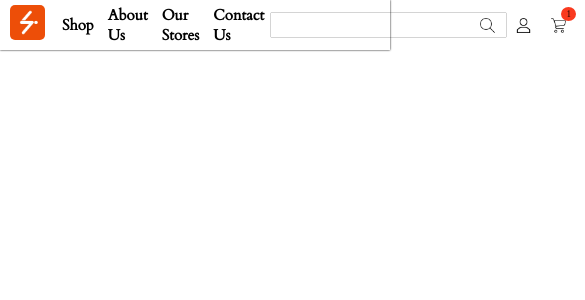
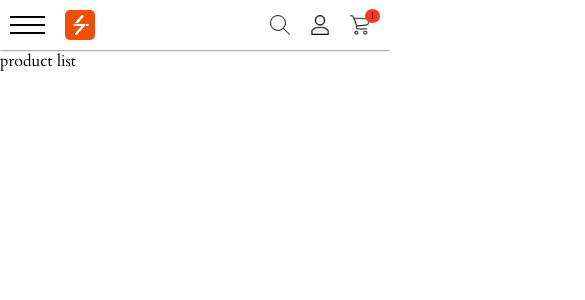
Before and after one commit to akhilbiju/ShopTrade, a React (Create React App) app: page / in a window 390 px wide. Shown: the top 300 px of the page, 585 px wide, since content can reach past the window. Built offline with nearby package versions, Linux system fonts and the light colour scheme.

Commit message:
Added mobile menu

```diff
--- a/src/components/App.js
+++ b/src/components/App.js
@@ -1,11 +1,13 @@
 import './App.scss';
 import Header from './header/Header';
+import ProductList from './products/ProductList';
 import { StoreProvider } from '../contexts/TodoContext';
 
 function App() {
   return (
     <StoreProvider>
       <Header />
+      <ProductList />
     </StoreProvider>
   );
 }
--- a/src/components/App.scss
+++ b/src/components/App.scss
@@ -0,0 +1,5 @@
+#root {
+  overflow: auto;
+  height: 100%;
+  width: 100%;
+}
--- a/src/components/header/Header.js
+++ b/src/components/header/Header.js
@@ -1,18 +1,34 @@
 import './Header.scss';
+import { useState } from 'react';
 import logo from '../../images/logo.png';
 import search from '../../images/search.png';
 import user from '../../images/user.png';
 import cart from '../../images/cart.png';
+import SideNav from '../sidenav/SideNav';
 
 function Header() {
+  const [menuState, setMenuState] = useState(false);
   const cartTotal = 1;
   const inputStyle = {
     background: 'url(' + search + ') 95% no-repeat',
     backgroundSize: '15px',
   };
+  const handleMenuEvent = (value) => {
+    setMenuState(value);
+  };
+  const openMenu = () => {
+    setMenuState(true);
+  };
+
   return (
+    <>
       <header>
         <div className="logo">
+          <div onClick={openMenu} className="hamburger">
+            <div></div>
+            <div></div>
+            <div></div>
+          </div>
           <img src={logo} alt="logo not available"></img>
         </div>
         <div className="navlinks">
@@ -22,17 +38,15 @@ function Header() {
           <span className="navItem">Contact Us</span>
         </div>
         <div className="controls">
-        <input
-          className="searchbox-large"
-          type="text"
-          style={inputStyle}
-        ></input>
-        {/* <img src={search} alt="not available"></img> */}
+          <input className="searchbox-large" style={inputStyle}></input>
+          <img className="searchIcon" src={search} alt="not available"></img>
           <img src={user} alt="not available"></img>
           <img src={cart} alt="not available"></img>
           {cartTotal > 0 && <span className="cartcount">{cartTotal}</span>}
         </div>
       </header>
+      <SideNav opened={menuState} menuevent={handleMenuEvent} />
+    </>
   );
 }
 
--- a/src/components/header/Header.scss
+++ b/src/components/header/Header.scss
@@ -6,8 +6,21 @@ header {
   justify-content: space-between;
   align-items: center;
   .logo {
+    height: 100%;
+    display: flex;
+    .hamburger {
+      margin: auto 10px;
+      cursor: pointer;
+      display: none;
+      div {
+        width: 35px;
+        height: 2px;
+        background-color: black;
+        margin: 6px 0;
+      }
+    }
     img {
-      height: 35px;
+      height: 30px;
       margin: 10px;
       border-radius: 5px;
     }
@@ -19,7 +32,7 @@ header {
     align-items: center;
     .navItem {
       font-weight: bold;
-      font-size: 15px;
+      font-size: 18px;
       margin: 10px 7px;
       transition: box-shadow 0.3s ease-in-out;
       &:hover {
@@ -32,7 +45,7 @@ header {
     position: relative;
     display: flex;
     img {
-      width: 15px;
+      width: 20px;
       margin: auto 10px;
       cursor: pointer;
       user-select: none;
@@ -45,6 +58,7 @@ header {
       outline: none;
       width: 200px;
       font-size: 12px;
+      height: 20px;
       padding: 5px;
       padding-right: 30px;
       box-shadow: 0px 0px 1px 0px black;
@@ -60,5 +74,29 @@ header {
       border-radius: 50%;
       background: rgb(249, 58, 31);
     }
+    .searchIcon {
+      display: none;
+    }
   }
 }
+
+@media only screen and (max-width: 900px) {
+  header {
+    .logo {
+      .hamburger {
+        display: block;
+      }
+    }
+    .controls {
+      .searchIcon {
+        display: block;
+      }
+    }
+    .searchbox-large {
+      display: none;
+    }
+    .navlinks {
+      display: none;
+    }
+  }
+}
--- /dev/null
+++ b/src/components/products/ProductList.js
@@ -0,0 +1,5 @@
+function ProductList() {
+  return <div style={{ height: '1800px' }}>product list</div>;
+}
+
+export default ProductList;
--- /dev/null
+++ b/src/components/sidenav/SideNav.js
@@ -0,0 +1,24 @@
+import './SideNav.scss';
+import Cancel from '../../images/cancel.png';
+
+function SideNav(props) {
+  const { opened, menuevent } = props;
+  const closeMenu = () => {
+    menuevent(false);
+  };
+  return (
+    <div className={'sidenav-container ' + (opened ? 'active' : 'hidden')}>
+      <div className="header">
+        <img src={Cancel} onClick={closeMenu} alt="logo not available"></img>
+      </div>
+      <nav>
+        <div className="navItem">Shop</div>
+        <div className="navItem">About Us</div>
+        <div className="navItem">Our Stores</div>
+        <div className="navItem">Contact Us</div>
+      </nav>
+    </div>
+  );
+}
+
+export default SideNav;
--- /dev/null
+++ b/src/components/sidenav/SideNav.scss
@@ -0,0 +1,52 @@
+.sidenav-container {
+  background: white;
+  position: fixed;
+  height: 100%;
+  width: 100%;
+  top: 0;
+  left: 0;
+  visibility: hidden;
+  display: flex;
+  flex-direction: column;
+  .header {
+    align-self: flex-end;
+    margin: 20px;
+    color: black;
+    img {
+      width: 40px;
+      cursor: pointer;
+    }
+  }
+  nav {
+    display: flex;
+    justify-content: space-around;
+    align-items: center;
+    flex-direction: column;
+    flex: 1;
+    .navItem {
+      color: black;
+      font-weight: bold;
+      font-size: 30px;
+    }
+  }
+}
+
+.hidden {
+  visibility: visible;
+  transform: scale(0);
+  transition: transform 0.5s ease-in;
+}
+
+.active {
+  visibility: visible;
+  animation: fadeIn 0.5s;
+}
+
+@keyframes fadeIn {
+  0% {
+    transform: scale(0);
+  }
+  100% {
+    transform: scale(1);
+  }
+}
--- a/src/index.scss
+++ b/src/index.scss
@@ -1,3 +1,9 @@
+html,
+body {
+  width: 100%;
+  height: 100%;
+  overflow: hidden;
+}
 body {
   margin: 0;
   font-family: 'Cardo', serif;
```
Also changed, not shown: src/images/cancel.png (added). Lines whose indentation alone changed are shown as unchanged.
